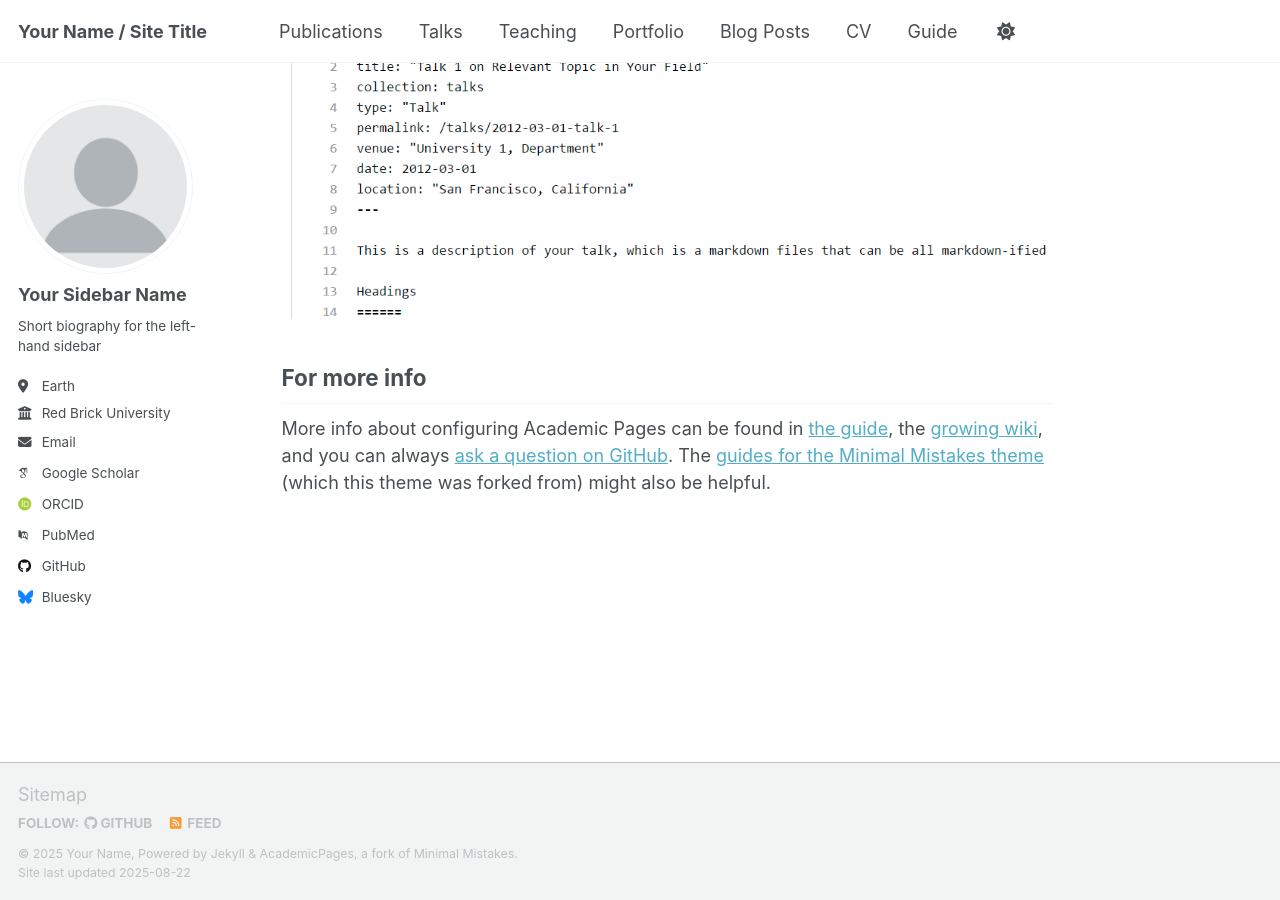
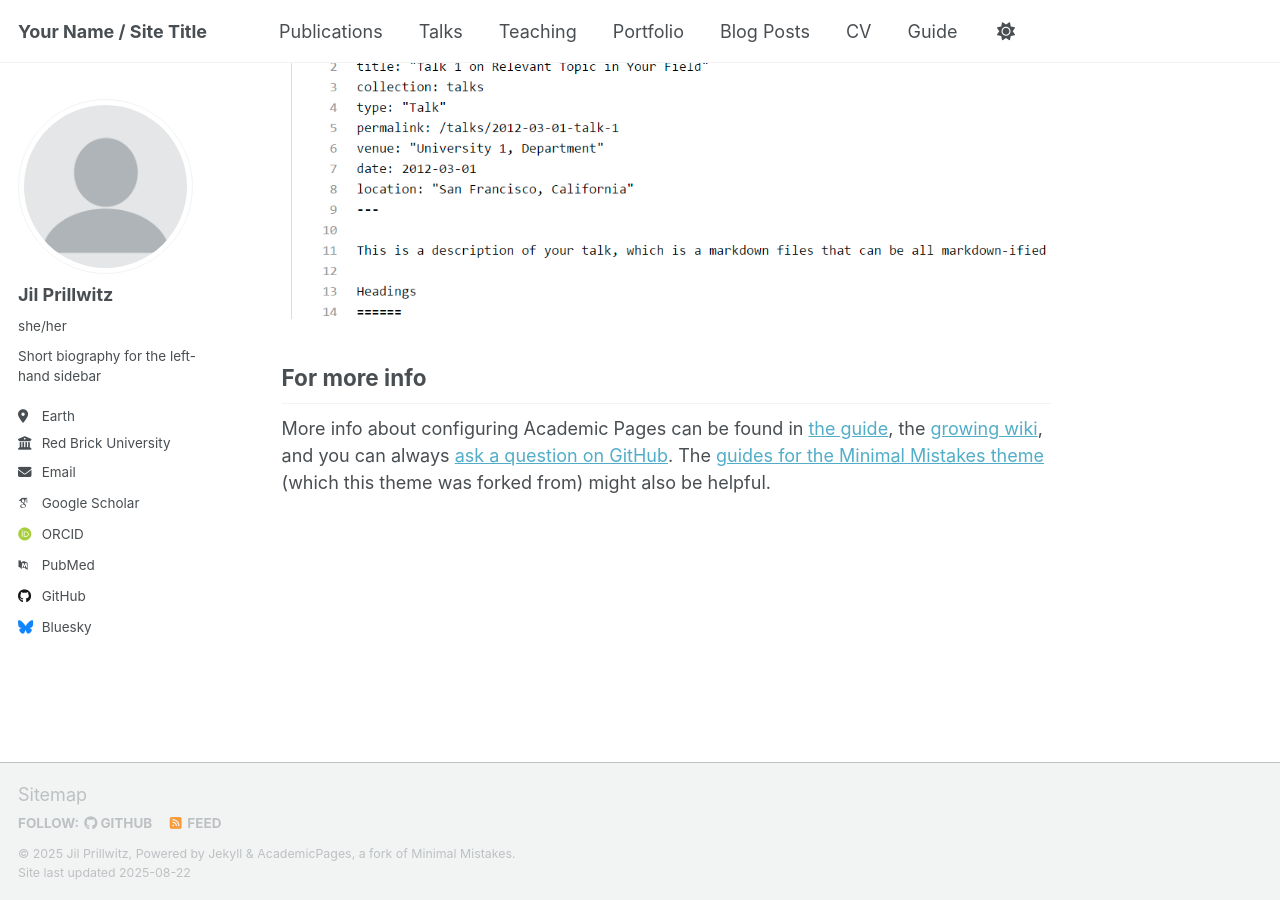
Before and after one commit to jil-prillwitz/jil-prillwitz.github.io, a Jekyll site: the page built from _pages/about.md, in a window 1280 px wide and 900 px high, scrolled down 2880 px. Built offline with Jekyll 4.4.1, drawn with Linux system fonts in a browser that asks for light colours; some web fonts are replaced; a script that is not in the unit is left out.

Commit message:
Update _config.yml

```diff
--- a/_config.yml
+++ b/_config.yml
@@ -11,11 +11,11 @@ locale                   : "en-US"
 site_theme               : "default" # Currently available options are "default", "air"
 title                    : "Your Name / Site Title"
 title_separator          : "-"
-name                     : &name "Your Name"
+name                     : &name "Jil Prillwitz"
 description              : &description "personal description"
-url                      : https://academicpages.github.io # the base hostname & protocol for your site e.g. "https://[your GitHub username].github.io" or if you already have some other page hosted on Github then use "https://[your GitHub username].github.io/[Your Repo Name]"
+url                      : https://jil-prillwitz.github.io # the base hostname & protocol for your site e.g. "https://[your GitHub username].github.io" or if you already have some other page hosted on Github then use "https://[your GitHub username].github.io/[Your Repo Name]"
 baseurl                  : "" # the subpath of your site, e.g. "/blog"
-repository               : "academicpages/academicpages.github.io"
+repository               : "jil-prillwitz/jil-prillwitz.github.io"
 
 # Site Author - The following control what appear as part of the author content on the side bar.
 #               If a field is blank the icon and link will not appear, otherwise it will be shown.
@@ -23,8 +23,8 @@ repository               : "academicpages/academicpages.github.io"
 author:
   # Biographic information
   avatar           : "profile.png"
-  name             : "Your Sidebar Name"
-  pronouns         : # example: "she/her"
+  name             : "Jil Prillwitz"
+  pronouns         : "she/her"
   bio              : "Short biography for the left-hand sidebar"
   location         : "Earth"
   employer         : "Red Brick University"
```
